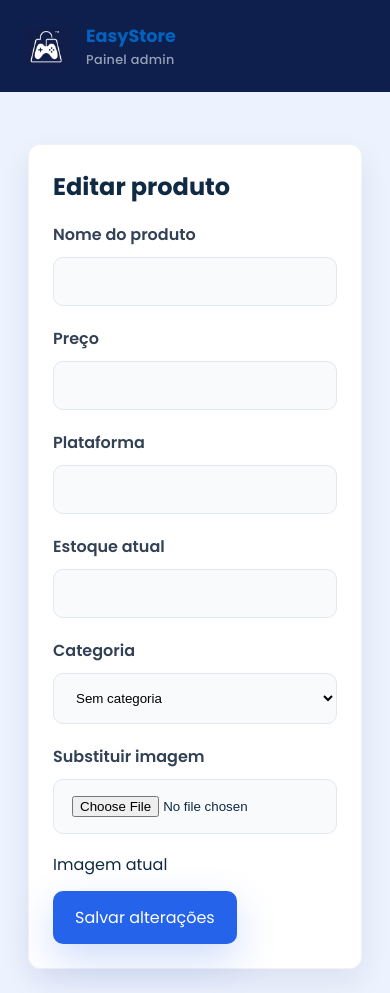
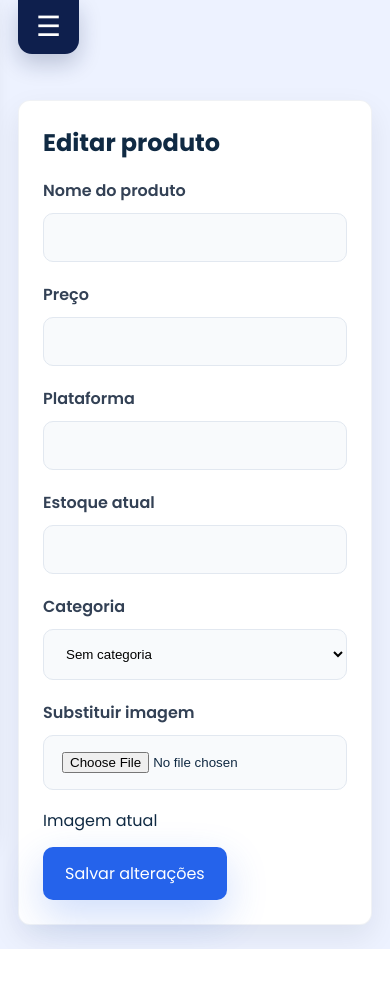
Before and after one commit to Easy-Store-Group/Gerenciamento-Estoque-Easy-Store, a FastAPI app: template app/templates/admin/form.html in a window 390 px wide. After the commit the page ends 949 px from the top, so only its background shows below. Run offline with FastAPI, Linux system fonts and the light colour scheme; the template is opened without the code that fills it, so the values that code supplies are empty.

Commit message:
feat: add sidebar responsiva

```diff
--- a/app/static/css/admin.css
+++ b/app/static/css/admin.css
@@ -50,6 +50,7 @@ button {
   display: grid;
   grid-template-columns: 280px 1fr;
   min-height: 100vh;
+  position: relative;
 }
 
 .sidebar {
@@ -468,22 +469,63 @@ button {
   padding: 10px 14px;
 }
 
+.sidebar-toggle {
+  display: none;
+}
+
 @media (max-width: 820px) {
   .admin-layout {
     grid-template-columns: 1fr;
   }
 
+  .sidebar-toggle {
+    background: #0e1f4d;
+    border: none;
+    border-radius: 0 0 14px 14px;
+    box-shadow: 0 10px 22px rgba(14, 31, 77, 0.22);
+    color: #ffffff;
+    display: inline-flex;
+    align-items: center;
+    justify-content: center;
+    font-size: 1.75rem;
+    height: 54px;
+    line-height: 1;
+    padding: 0 18px;
+    position: fixed;
+    left: 18px;
+    top: 0;
+    z-index: 1200;
+  }
+
   .sidebar {
-    flex-direction: row;
-    min-height: auto;
-    overflow-x: auto;
-    padding: 18px;
-    position: static;
-    height: auto;
+    position: fixed;
+    top: 0;
+    left: 0;
+    width: min(82vw, 300px);
+    height: 100vh;
+    z-index: 1100;
+    transform: translateX(-110%);
+    transition: transform 0.25s ease;
+    box-shadow: 12px 0 26px rgba(15, 23, 42, 0.24);
+    padding: 72px 18px 24px;
+  }
+
+  .sidebar.is-open {
+    transform: translateX(0);
   }
 
   .sidebar-footer {
-    display: none;
+    display: flex;
+  }
+
+  .admin-content {
+    width: 100%;
+    padding: 72px 18px 24px;
+  }
+
+  .topbar {
+    flex-direction: column;
+    align-items: flex-start;
   }
 
   .table-row {
--- a/app/templates/admin/base.html
+++ b/app/templates/admin/base.html
@@ -11,6 +11,10 @@
   {% endif %}
 </head>
 <body>
+  <button type="button" class="sidebar-toggle" aria-label="Abrir menu" aria-expanded="false">
+    ☰
+  </button>
+
   <div class="admin-layout">
     <aside class="sidebar">
       <div class="brand-block">
@@ -76,5 +80,49 @@
       </section>
     </main>
   </div>
+
+  <script>
+    document.addEventListener('DOMContentLoaded', () => {
+      const toggle = document.querySelector('.sidebar-toggle');
+      const sidebar = document.querySelector('.sidebar');
+      const navLinks = document.querySelectorAll('.sidebar-nav a');
+
+      if (!toggle || !sidebar) return;
+
+      const abrirSidebar = () => {
+        sidebar.classList.add('is-open');
+        toggle.setAttribute('aria-expanded', 'true');
+      };
+
+      const fecharSidebar = () => {
+        sidebar.classList.remove('is-open');
+        toggle.setAttribute('aria-expanded', 'false');
+      };
+
+      toggle.addEventListener('click', () => {
+        const estaAberta = sidebar.classList.contains('is-open');
+        if (estaAberta) {
+          fecharSidebar();
+        } else {
+          abrirSidebar();
+        }
+      });
+
+      navLinks.forEach(link => {
+        link.addEventListener('click', () => {
+          if (window.innerWidth <= 820) fecharSidebar();
+        });
+      });
+
+      document.addEventListener('click', (event) => {
+        if (window.innerWidth > 820) return;
+        const clicouNoToggle = toggle.contains(event.target);
+        const clicouNaSidebar = sidebar.contains(event.target);
+        if (!clicouNoToggle && !clicouNaSidebar && sidebar.classList.contains('is-open')) {
+          fecharSidebar();
+        }
+      });
+    });
+  </script>
 </body>
 </html>
```
Also changed, not shown: loja.db.
